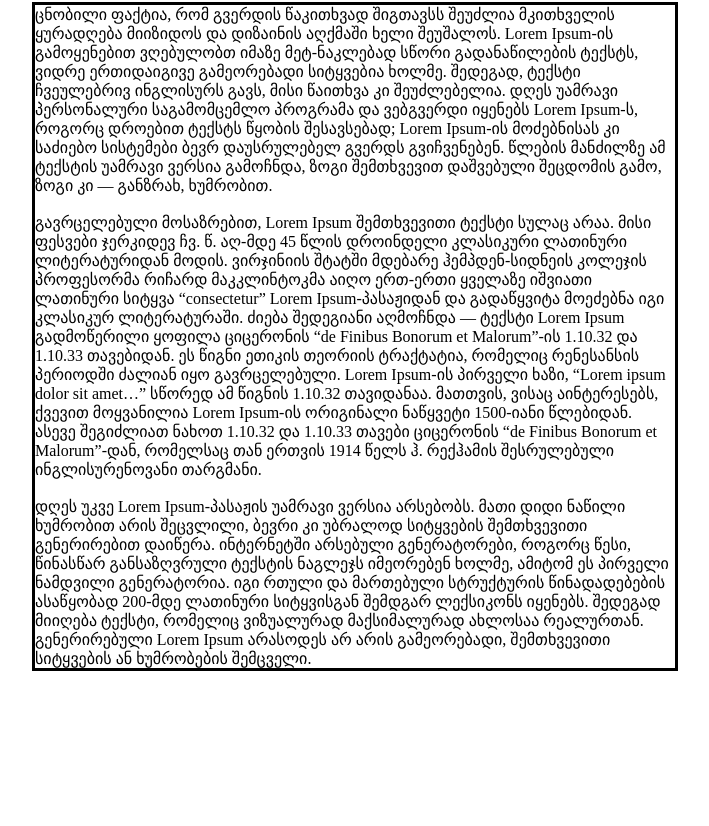
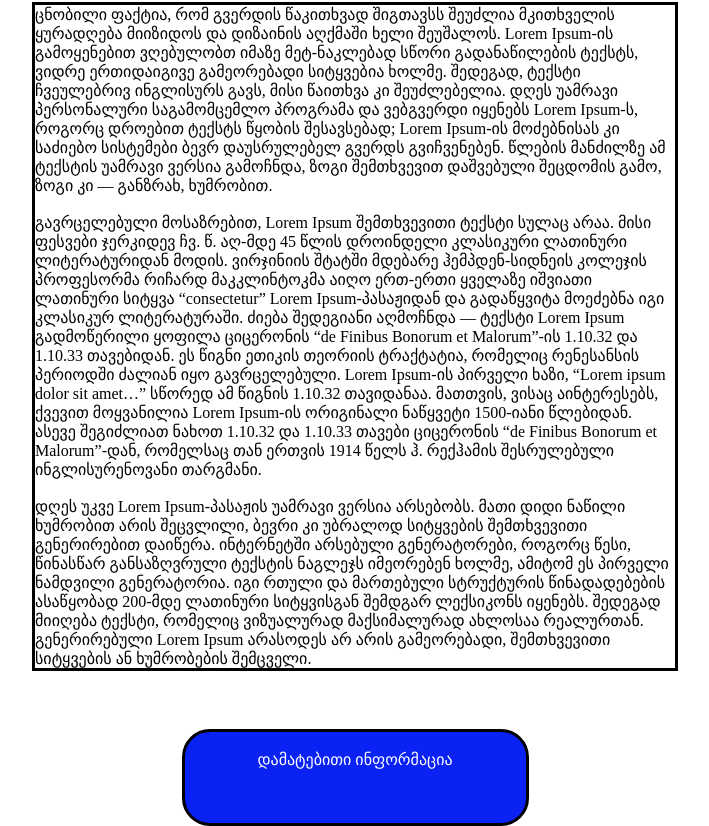
Before and after one commit to iliakimeridze/lesson04, a plain HTML site: page index.html in a window 1280 px wide. Shown: the part 1306-2132 px from the top of the page, without its empty margins (285-994 px from the left). Before the commit the page ends 1977 px from the top, so only its background shows below. Drawn offline with Linux system fonts and the light colour scheme.

Commit message:
add footer

```diff
--- a/index.html
+++ b/index.html
@@ -46,8 +46,15 @@
                 <br>
                 <p>დღეს უკვე Lorem Ipsum-პასაჟის უამრავი ვერსია არსებობს. მათი დიდი ნაწილი ხუმრობით არის შეცვლილი, ბევრი კი უბრალოდ სიტყვების შემთხვევითი გენერირებით დაიწერა. ინტერნეტში არსებული გენერატორები, როგორც წესი, წინასწარ განსაზღვრული ტექსტის ნაგლეჯს იმეორებენ ხოლმე, ამიტომ ეს პირველი ნამდვილი გენერატორია. იგი რთული და მართებული სტრუქტურის წინადადებების ასაწყობად 200-მდე ლათინური სიტყვისგან შემდგარ ლექსიკონს იყენებს. შედეგად მიიღება ტექსტი, რომელიც ვიზუალურად მაქსიმალურად ახლოსაა რეალურთან. გენერირებული Lorem Ipsum არასოდეს არ არის გამეორებადი, შემთხვევითი სიტყვების ან ხუმრობების შემცველი.</p>
         </div>
+            </article>
+        <center>
+            <div class="more-info-border">
+                <a class="more-info" href="#"> დამატებითი ინფორმაცია</a>
+            </div>
+        </center>
+    <footer>
 
-    <article>
+    </footer>
+</body>
 
-</body>
 </html>
--- a/style.css
+++ b/style.css
@@ -92,3 +92,18 @@ header img{
     width: 50%;
     margin: 0 auto;
 }
+.more-info-border {
+    border: 3px solid black;
+    width: 341px;
+    height: 55px;
+    border-radius: 28px;
+    background: #0A22F4;
+    margin-top: 58px;
+    padding-top: 18px;
+    padding-bottom: 18px;
+}
+.more-info {
+    color: white;
+    text-align: center;
+    padding-bottom: 18px;
+}
```
Lines whose indentation alone changed are shown as unchanged.
